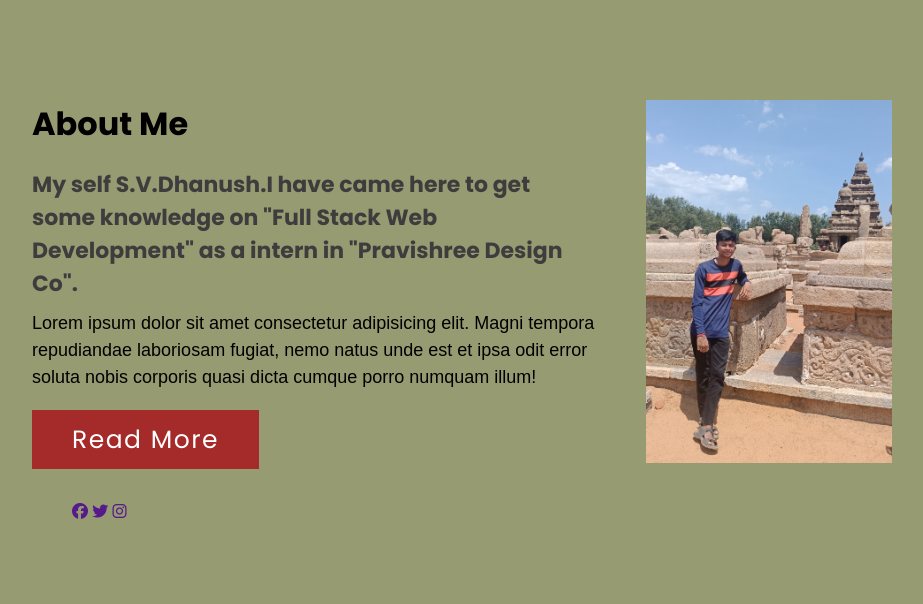
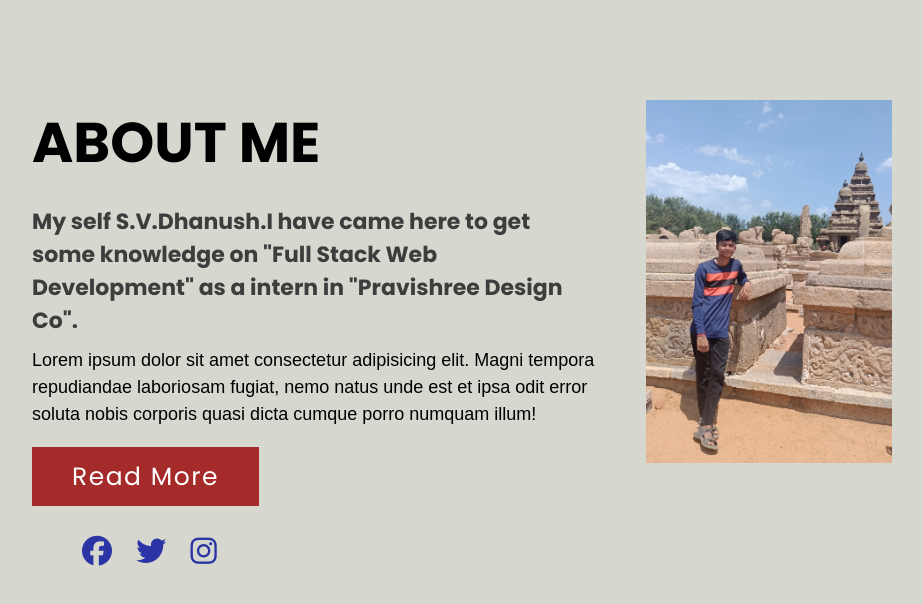
Before and after one commit to somisettydhanush/aboutsection, a plain HTML site: page index.html in a window 1280 px wide. Shown: the whole page, without its empty margins (96-1019 px from the left). Drawn offline with Linux system fonts and the light colour scheme; a web font is replaced by a local one.

Commit message:
first commit

```diff
--- a/css/style.css
+++ b/css/style.css
@@ -3,12 +3,12 @@
     margin: 0px;
     padding: 0px;
     box-sizing: border-box;
-    font-family: 'poppins',sans-serif;
+    font-family: 'Poppins',sans-serif;
 }
 .section{
     width: 100%;
     min-height: 100vh;
-    background-color: rgb(151, 155, 113);
+    background-color: rgb(214, 216, 207);
 }
 .container{
     width: 80%;
@@ -29,7 +29,7 @@
     width: 60%;
     height: auto;
 }
-.contemt-section .title{
+.content-section .title{
     text-transform: uppercase;
     font-size: 28px;
 
@@ -65,8 +65,8 @@
 .content-section .social{
     margin: 40px 40px;
 }
-.content-section.social i{
-    color: #a52a2a;
+.content-section .social i{
+    color: #2a34a5;
     font-size: 30px;
     padding: 0px 10px;
 
@@ -99,7 +99,7 @@
         width: 100%;
         height: auto;
         display: block;
-        margin: auto;;
+        margin: auto;
     }
     .content-section .title{
         text-align: center;
```
